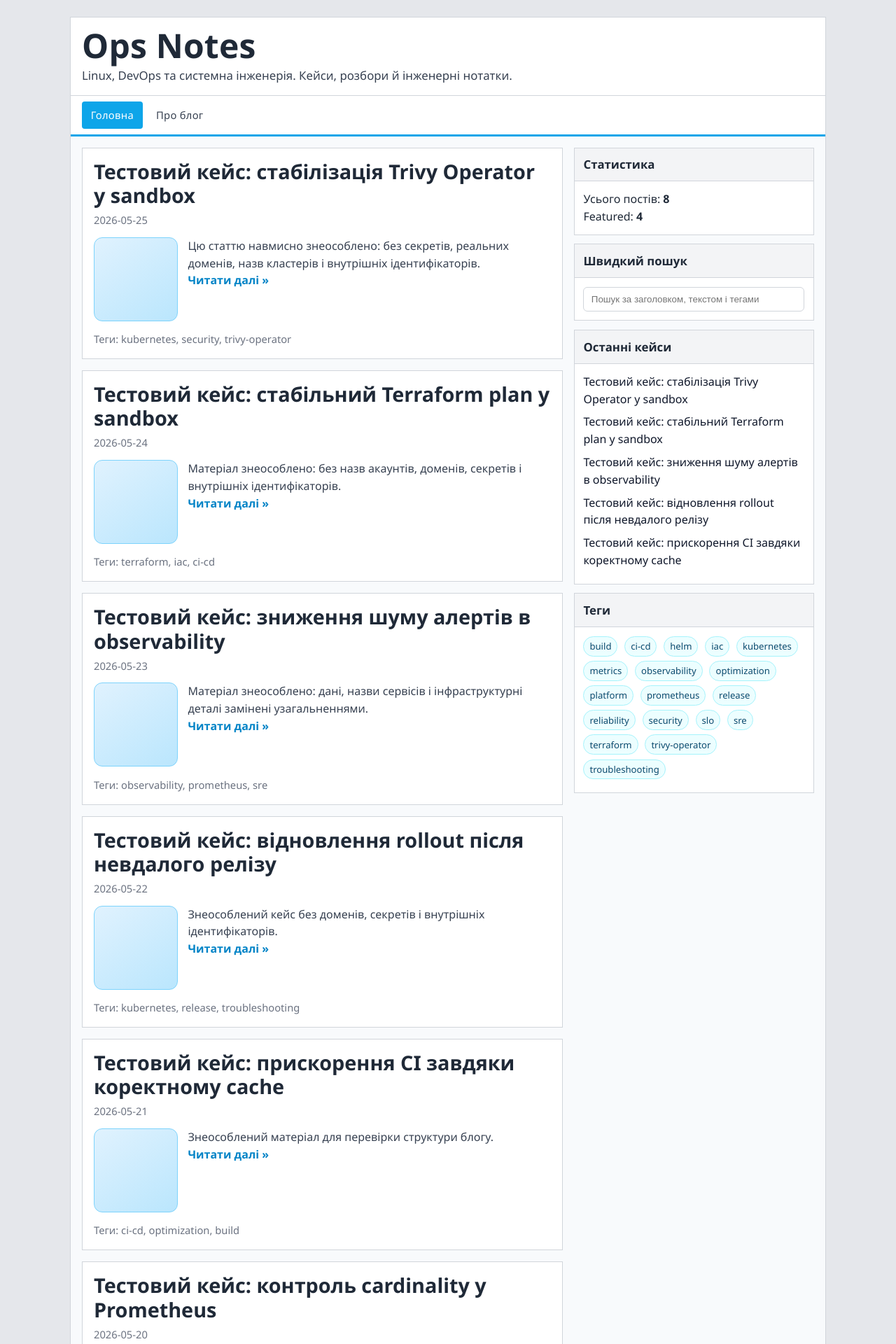
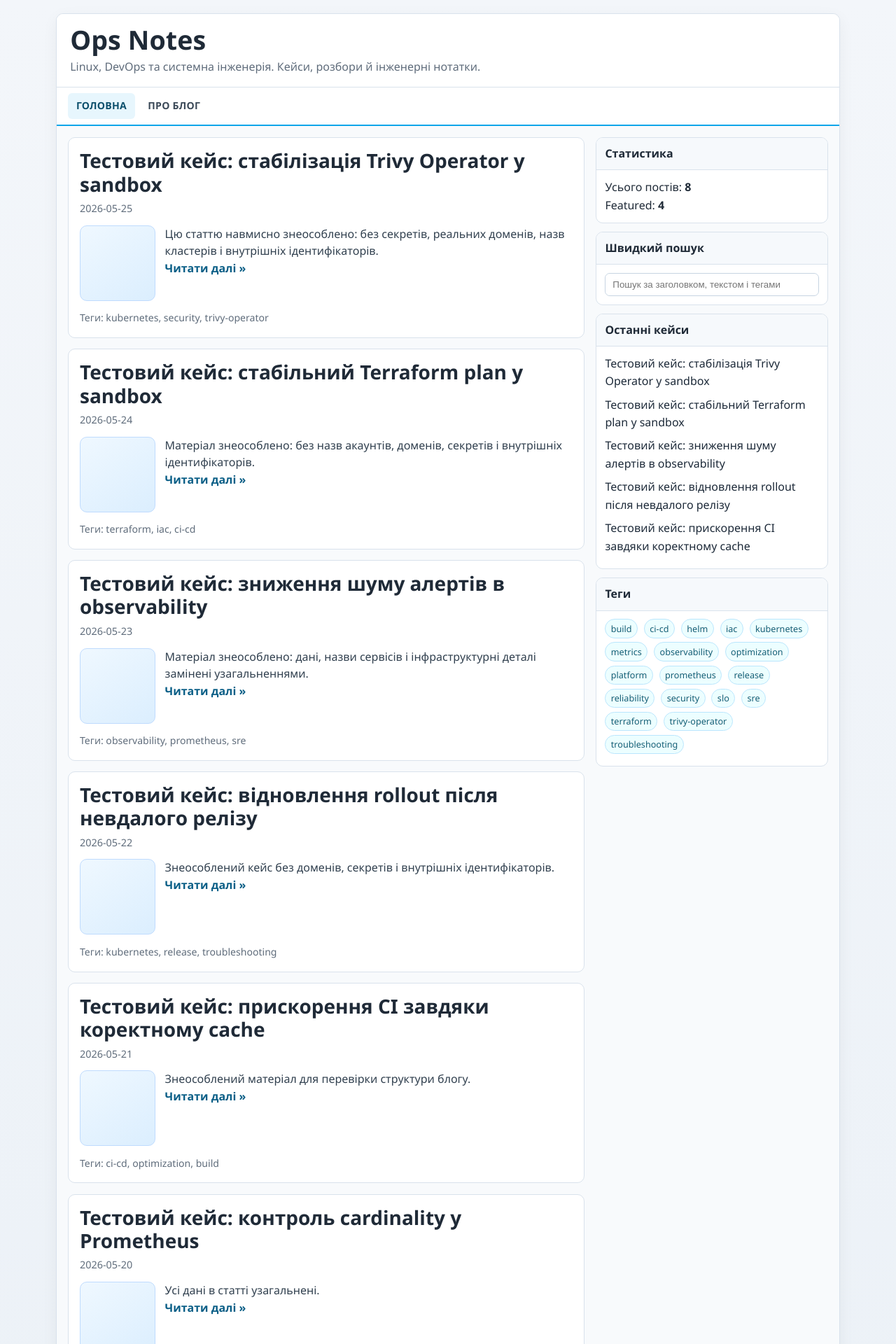
Before and after one commit to paparoot-devops/paparoot, a Jekyll site: the page built from index.html, in a window 1280 px wide. Shown: the top 1920 px of the page at 70% size. Built offline with Jekyll 4.4.1, drawn with Linux system fonts in a browser that asks for light colours.

Commit message:
redesign homepage to classic feed with sidebar

```diff
--- a/_layouts/default.html
+++ b/_layouts/default.html
@@ -4,46 +4,53 @@
   <meta charset="utf-8">
   <meta name="viewport" content="width=device-width, initial-scale=1">
   <title>{% if page.title %}{{ page.title }} | {{ site.title }}{% else %}{{ site.title }}{% endif %}</title>
+  <link rel="icon" type="image/svg+xml" href="{{ '/assets/favicon.svg' | relative_url }}">
   <style>
     :root {
-      --bg: #e5e7eb;
+      --bg: #eef2f6;
       --surface: #f8fafc;
       --card: #ffffff;
-      --line: #d1d5db;
-      --ink: #1f2937;
-      --muted: #6b7280;
+      --line: #d9e2ec;
+      --line-strong: #c7d4e2;
+      --ink: #1f2a37;
+      --muted: #5f6c7b;
       --brand: #0ea5e9;
-      --brand-dark: #0284c7;
+      --brand-soft: #e7f6fd;
+      --code-bg: #f3f6fa;
     }
 
     * { box-sizing: border-box; }
 
     body {
       margin: 0;
-      background: var(--bg);
+      background: linear-gradient(180deg, #f3f6fa 0%, #eaf0f6 100%);
       color: var(--ink);
       font-family: "IBM Plex Sans", "Segoe UI", sans-serif;
-      line-height: 1.55;
+      line-height: 1.6;
     }
 
     .site-shell {
-      max-width: 1080px;
-      margin: 1.5rem auto;
+      max-width: 1120px;
+      margin: 1.2rem auto;
       background: var(--surface);
       border: 1px solid var(--line);
+      border-radius: 10px;
+      overflow: hidden;
+      box-shadow: 0 6px 22px rgba(16, 24, 40, 0.05);
     }
 
     .site-head {
       background: #fff;
       border-bottom: 1px solid var(--line);
-      padding: 1rem 1rem 0.9rem;
+      padding: 1.1rem 1.2rem 1rem;
     }
 
     .brand {
       margin: 0;
-      font-size: 3rem;
+      font-size: 2.35rem;
       line-height: 1;
-      letter-spacing: 0.2px;
+      letter-spacing: 0.1px;
+      font-weight: 700;
     }
 
     .brand a {
@@ -52,69 +59,86 @@
     }
 
     .subtitle {
-      margin: 0.4rem 0 0;
-      color: #374151;
-      font-size: 1.05rem;
+      margin: 0.45rem 0 0;
+      color: var(--muted);
+      font-size: 1rem;
     }
 
     .site-top {
       display: flex;
-      justify-content: flex-start;
       align-items: center;
       gap: 0.5rem;
       padding: 0.5rem 1rem;
       background: #fff;
-      border-bottom: 3px solid var(--brand);
+      border-bottom: 2px solid var(--brand);
     }
 
     .nav { display: flex; gap: 0.4rem; flex-wrap: wrap; }
 
     .nav a {
       text-decoration: none;
-      color: #374151;
-      padding: 0.5rem 0.8rem;
-      border-radius: 4px;
-      font-size: 0.92rem;
-      text-transform: none;
-      letter-spacing: 0.3px;
+      color: #3b4958;
+      padding: 0.45rem 0.75rem;
+      border-radius: 6px;
+      font-size: 0.88rem;
+      text-transform: uppercase;
+      letter-spacing: 0.25px;
+      font-weight: 600;
     }
 
     .nav a:hover,
-    .nav a.active { background: var(--brand); color: #fff; }
+    .nav a.active {
+      background: var(--brand-soft);
+      color: #0b4f6c;
+    }
 
     .content-shell { padding: 1rem; }
 
     .article-card {
       background: var(--card);
       border: 1px solid var(--line);
-      padding: 1rem 1.2rem;
+      border-radius: 10px;
+      padding: 1.1rem 1.25rem;
     }
 
-    .article-card h1 { margin-top: 0; font-size: 2.2rem; line-height: 1.15; }
-    .article-card h2 { font-size: 1.9rem; }
-    .article-card h3 { font-size: 1.35rem; }
+    .article-card h1 { margin-top: 0; font-size: 2.05rem; line-height: 1.2; }
+    .article-card h2 { font-size: 1.65rem; margin-top: 1.55rem; }
+    .article-card h3 { font-size: 1.3rem; margin-top: 1.3rem; }
+
+    .article-card code {
+      background: var(--code-bg);
+      border: 1px solid var(--line);
+      border-radius: 5px;
+      padding: 0.08rem 0.3rem;
+    }
 
     .article-card pre {
       overflow-x: auto;
       padding: 0.85rem;
-      border-radius: 6px;
+      border-radius: 8px;
       border: 1px solid var(--line);
-      background: #eef2ff;
+      background: var(--code-bg);
+    }
+
+    .article-card pre code {
+      border: 0;
+      background: transparent;
+      padding: 0;
     }
 
     .article-card blockquote {
       margin-left: 0;
-      padding-left: 0.8rem;
-      border-left: 4px solid var(--line);
+      padding: 0.35rem 0 0.35rem 0.8rem;
+      border-left: 4px solid var(--line-strong);
       color: var(--muted);
     }
 
     .post-meta { color: var(--muted); margin-bottom: 1rem; }
 
     @media (max-width: 860px) {
-      .brand { font-size: 2.1rem; }
-      .subtitle { font-size: 0.95rem; }
-      .article-card h1 { font-size: 1.8rem; }
+      .brand { font-size: 1.9rem; }
+      .subtitle { font-size: 0.94rem; }
+      .article-card h1 { font-size: 1.75rem; }
     }
   </style>
 </head>
--- a/index.html
+++ b/index.html
@@ -5,7 +5,7 @@ layout: default
 <style>
 .content {
   display: grid;
-  grid-template-columns: 2fr 1fr;
+  grid-template-columns: minmax(0, 2fr) minmax(260px, 0.9fr);
   gap: 1rem;
   padding: 1rem;
 }
@@ -16,13 +16,14 @@ layout: default
 .post-card {
   background: var(--card);
   border: 1px solid var(--line);
+  border-radius: 10px;
   padding: 1rem;
-  margin-bottom: 1rem;
+  margin-bottom: 0.95rem;
 }
 
 .post-card h2 {
-  margin: 0 0 0.4rem;
-  font-size: 1.8rem;
+  margin: 0 0 0.35rem;
+  font-size: 1.75rem;
   line-height: 1.2;
 }
 
@@ -33,65 +34,67 @@ layout: default
 
 .post-meta {
   color: var(--muted);
-  font-size: 0.92rem;
+  font-size: 0.9rem;
   margin-bottom: 0.8rem;
 }
 
 .post-body {
   display: grid;
-  grid-template-columns: 120px 1fr;
-  gap: 0.9rem;
+  grid-template-columns: 108px 1fr;
+  gap: 0.85rem;
   align-items: start;
 }
 
 .thumb {
-  width: 120px;
-  height: 120px;
-  border-radius: 12px;
-  background: linear-gradient(145deg, #e0f2fe, #bae6fd);
-  border: 1px solid #7dd3fc;
+  width: 108px;
+  height: 108px;
+  border-radius: 10px;
+  background: linear-gradient(145deg, #eff8ff, #dbeefe);
+  border: 1px solid #bfdbfe;
 }
 
 .post-excerpt {
   margin: 0;
-  color: #374151;
+  color: #31404f;
   line-height: 1.55;
 }
 
 .read-more {
   text-decoration: none;
-  color: var(--brand-dark);
+  color: #0b5f87;
   font-weight: 600;
 }
 
 .tags {
-  margin-top: 0.9rem;
-  font-size: 0.92rem;
+  margin-top: 0.85rem;
+  font-size: 0.88rem;
   color: var(--muted);
 }
 
 .sidebar-box {
   background: var(--card);
   border: 1px solid var(--line);
-  margin-bottom: 0.8rem;
+  border-radius: 10px;
+  margin-bottom: 0.75rem;
+  overflow: hidden;
 }
 
 .sidebar-title {
   margin: 0;
-  padding: 0.65rem 0.8rem;
+  padding: 0.62rem 0.78rem;
   border-bottom: 1px solid var(--line);
-  background: #f3f4f6;
-  font-size: 1.05rem;
+  background: #f6f9fc;
+  font-size: 1rem;
 }
 
-.sidebar-inner { padding: 0.8rem; }
+.sidebar-inner { padding: 0.72rem 0.78rem; }
 
 .search-input {
   width: 100%;
   box-sizing: border-box;
-  padding: 0.55rem 0.65rem;
-  border: 1px solid var(--line);
-  border-radius: 6px;
+  padding: 0.52rem 0.62rem;
+  border: 1px solid var(--line-strong);
+  border-radius: 7px;
 }
 
 .mini-list {
@@ -100,30 +103,30 @@ layout: default
   margin: 0;
 }
 
-.mini-list li { margin-bottom: 0.5rem; }
+.mini-list li { margin-bottom: 0.48rem; }
 
 .mini-list a {
   text-decoration: none;
-  color: #0f172a;
+  color: #1d2a39;
 }
 
 .badge {
   display: inline-block;
-  margin-right: 0.35rem;
-  margin-bottom: 0.4rem;
-  padding: 0.2rem 0.5rem;
-  font-size: 0.82rem;
-  color: #0c4a6e;
+  margin-right: 0.3rem;
+  margin-bottom: 0.36rem;
+  padding: 0.16rem 0.46rem;
+  font-size: 0.79rem;
+  color: #155e75;
   background: #ecfeff;
-  border: 1px solid #a5f3fc;
+  border: 1px solid #bae6fd;
   border-radius: 999px;
   text-decoration: none;
 }
 
-@media (max-width: 860px) {
+@media (max-width: 900px) {
   .content { grid-template-columns: 1fr; }
   .post-body { grid-template-columns: 1fr; }
-  .thumb { width: 100%; height: 140px; }
+  .thumb { width: 100%; height: 128px; }
 }
 </style>
 
@@ -139,7 +142,7 @@ layout: default
       <div class="post-body">
         <div class="thumb" aria-hidden="true"></div>
         <div>
-          <p class="post-excerpt">{{ post.excerpt | strip_html | truncate: 260 }}</p>
+          <p class="post-excerpt">{{ post.excerpt | strip_html | truncate: 250 }}</p>
           <a class="read-more" href="{{ post.url | relative_url }}">Читати далі »</a>
         </div>
       </div>
```
